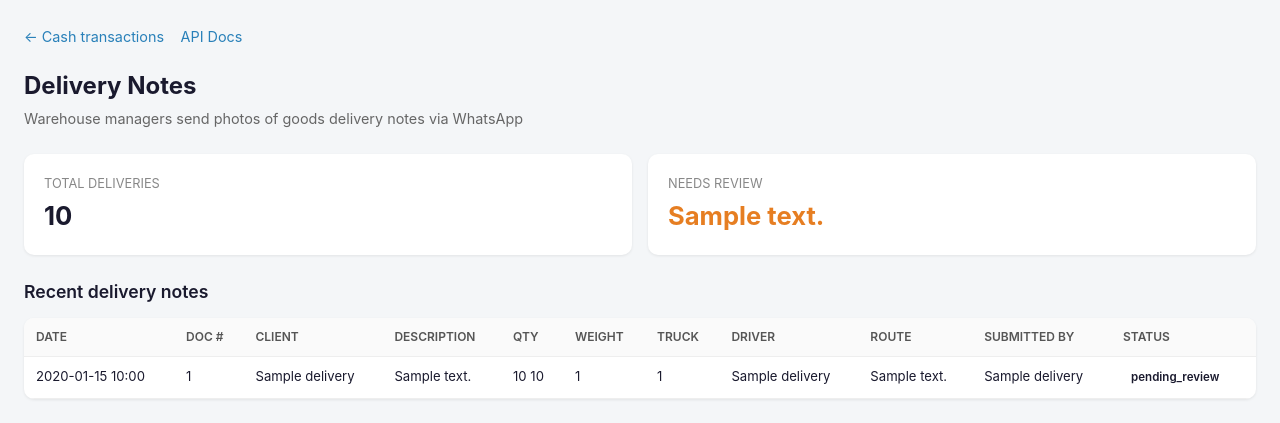
After one commit to sunilraiaiesec-ops/whatsapp-accounting, a FastAPI app: template templates/deliveries.html in a window 1280 px wide. The commit adds this page. Shown: the top 423 px of the page. Run offline with FastAPI, Linux system fonts and the light colour scheme; the template is opened without the code that fills it: most values are stand-ins (such as "Sample title", 1, 10 or a date in 2020); some libraries are stand-ins or nearby versions.

Commit message:
Add delivery note photo extraction with Gemini

```diff
--- a/main.py
+++ b/main.py
@@ -16,10 +16,13 @@ from db import (
     message_exists,
     normalize_phone,
 )
+from delivery_extractor import delivery_status, extract_delivery_note
 from models import EmployeeInput, EmployeeUpdate, MessageInput
 from parser import parse_message, transaction_status
 from whatsapp_client import (
+    download_whatsapp_media,
     format_confirmation,
+    format_delivery_confirmation,
     format_unauthorized_reply,
     send_whatsapp_text,
 )
@@ -37,7 +40,7 @@ async def lifespan(app: FastAPI):
 app = FastAPI(title="WhatsApp Accounting", lifespan=lifespan)
 
 
-PARSER_VERSION = "v2-million-names"
+PARSER_VERSION = "v3-delivery-photos"
 
 
 @app.get("/")
@@ -48,6 +51,7 @@ def home():
         "database": "connected",
         "stage": "1-team-pilot",
         "parser_version": PARSER_VERSION,
+        "features": ["text_transactions", "delivery_note_photos"],
     }
 
 
@@ -139,8 +143,8 @@ async def whatsapp_webhook(request: Request):
         value = data["entry"][0]["changes"][0]["value"]
         message = value["messages"][0]
         sender = message["from"]
-        message_text = message["text"]["body"]
         whatsapp_message_id = message.get("id")
+        message_type = message.get("type")
     except (KeyError, IndexError, TypeError):
         return {"status": "ignored"}
 
@@ -152,9 +156,28 @@ async def whatsapp_webhook(request: Request):
         await send_whatsapp_text(sender, format_unauthorized_reply())
         return {"status": "rejected_unregistered_sender", "sender": sender}
 
+    if message_type == "text":
+        return await _handle_text_message(
+            sender, message["text"]["body"], whatsapp_message_id, employee
+        )
+
+    if message_type == "image":
+        image = message.get("image", {})
+        return await _handle_image_message(
+            sender,
+            image.get("id"),
+            image.get("mime_type", "image/jpeg"),
+            image.get("caption"),
+            whatsapp_message_id,
+            employee,
+        )
+
+    return {"status": "ignored", "reason": f"unsupported_type_{message_type}"}
+
+
+async def _handle_text_message(sender, message_text, whatsapp_message_id, employee):
     parsed = parse_message(message_text)
     status = transaction_status(parsed)
-
     raw_data = {"from_user": sender, "text": message_text}
 
     conn = get_db_connection()
@@ -201,22 +224,130 @@ async def whatsapp_webhook(request: Request):
         ),
     )
     transaction_id = cur.fetchone()[0]
-
     conn.commit()
     cur.close()
     conn.close()
 
-    employee_name = employee["name"]
-    reply = format_confirmation(parsed, employee_name, status)
+    reply = format_confirmation(parsed, employee["name"], status)
     replied = await send_whatsapp_text(sender, reply)
 
     return {
         "status": "received_and_saved",
+        "kind": "transaction",
         "message_id": message_id,
         "transaction_id": transaction_id,
         "review_status": status,
         "whatsapp_reply_sent": replied,
         **parsed,
+    }
+
+
+async def _handle_image_message(
+    sender, media_id, mime_type, caption, whatsapp_message_id, employee
+):
+    if not media_id:
+        return {"status": "ignored", "reason": "missing_media_id"}
+
+    try:
+        image_bytes, mime_type = await download_whatsapp_media(media_id)
+        fields, extraction_raw = await extract_delivery_note(
+            image_bytes, mime_type, caption
+        )
+    except Exception as exc:
+        fields = {key: None for key in [
+            "document_number", "document_type", "route_note", "client_name",
+            "delivery_date", "description", "quantity", "quantity_unit",
+            "unit_weight", "total_weight", "truck_number", "driver_name",
+            "driver_phone", "driver_id_number", "transporter", "delivered_at",
+        ]}
+        extraction_raw = {"error": str(exc)}
+        status = "pending_review"
+    else:
+        status = delivery_status(fields)
+
+    message_text = caption or "[delivery note photo]"
+    raw_data = {
+        "from_user": sender,
+        "type": "image",
+        "media_id": media_id,
+        "caption": caption,
+    }
+
+    conn = get_db_connection()
+    cur = conn.cursor()
+
+    cur.execute(
+        """
+        INSERT INTO messages
+        (business_id, source, sender, message_text, raw_data, whatsapp_message_id)
+        VALUES (%s, %s, %s, %s, %s, %s)
+        RETURNING id;
+        """,
+        (
+            DEFAULT_BUSINESS_ID,
+            "whatsapp",
+            sender,
+            message_text,
+            json.dumps(raw_data),
+            whatsapp_message_id,
+        ),
+    )
+    message_id = cur.fetchone()[0]
+
+    cur.execute(
+        """
+        INSERT INTO delivery_notes
+        (business_id, employee_id, sender, whatsapp_message_id, whatsapp_media_id,
+         document_number, document_type, route_note, client_name, delivery_date,
+         description, quantity, quantity_unit, unit_weight, total_weight,
+         truck_number, driver_name, driver_phone, driver_id_number,
+         transporter, delivered_at, status, extraction_raw)
+        VALUES (%s, %s, %s, %s, %s, %s, %s, %s, %s, %s, %s, %s, %s, %s, %s,
+                %s, %s, %s, %s, %s, %s, %s, %s)
+        RETURNING id;
+        """,
+        (
+            DEFAULT_BUSINESS_ID,
+            employee["id"],
+            sender,
+            whatsapp_message_id,
+            media_id,
+            fields.get("document_number"),
+            fields.get("document_type"),
+            fields.get("route_note"),
+            fields.get("client_name"),
+            fields.get("delivery_date"),
+            fields.get("description"),
+            fields.get("quantity"),
+            fields.get("quantity_unit"),
+            fields.get("unit_weight"),
+            fields.get("total_weight"),
+            fields.get("truck_number"),
+            fields.get("driver_name"),
+            fields.get("driver_phone"),
+            fields.get("driver_id_number"),
+            fields.get("transporter"),
+            fields.get("delivered_at"),
+            status,
+            json.dumps(extraction_raw),
+        ),
+    )
+    delivery_id = cur.fetchone()[0]
+    conn.commit()
+    cur.close()
+    conn.close()
+
+    reply = format_delivery_confirmation(fields, employee["name"], status)
+    replied = await send_whatsapp_text(sender, reply)
+
+    return {
+        "status": "received_and_saved",
+        "kind": "delivery_note",
+        "message_id": message_id,
+        "delivery_id": delivery_id,
+        "review_status": status,
+        "whatsapp_reply_sent": replied,
+        **fields,
     }
 
 
@@ -644,6 +775,99 @@ def confirm_transaction(transaction_id: int):
     return {"status": "confirmed", "transaction_id": transaction_id}
 
 
+@app.get("/delivery-notes")
+def list_delivery_notes():
+    conn = get_db_connection()
+    cur = conn.cursor(cursor_factory=psycopg2.extras.RealDictCursor)
+    cur.execute(
+        """
+        SELECT
+            d.id, d.document_number, d.document_type, d.route_note,
+            d.client_name, d.delivery_date, d.description, d.quantity,
+            d.quantity_unit, d.unit_weight, d.total_weight, d.truck_number,
+            d.driver_name, d.driver_phone, d.driver_id_number, d.transporter,
+            d.delivered_at, d.status, d.created_at,
+            e.name AS employee_name
+        FROM delivery_notes d
+        LEFT JOIN employees e ON e.id = d.employee_id
+        WHERE d.business_id = %s
+        ORDER BY d.id DESC;
+        """,
+        (DEFAULT_BUSINESS_ID,),
+    )
+    rows = cur.fetchall()
+    cur.close()
+    conn.close()
+
+    return [
+        {
+            "id": row["id"],
+            "document_number": row["document_number"],
+            "document_type": row["document_type"],
+            "route_note": row["route_note"],
+            "client_name": row["client_name"],
+            "delivery_date": row["delivery_date"],
+            "description": row["description"],
+            "quantity": row["quantity"],
+            "quantity_unit": row["quantity_unit"],
+            "unit_weight": row["unit_weight"],
+            "total_weight": row["total_weight"],
+            "truck_number": row["truck_number"],
+            "driver_name": row["driver_name"],
+            "driver_phone": row["driver_phone"],
+            "driver_id_number": row["driver_id_number"],
+            "transporter": row["transporter"],
+            "delivered_at": row["delivered_at"],
+            "status": row["status"],
+            "employee_name": row["employee_name"],
+            "created_at": str(row["created_at"]),
+        }
+        for row in rows
+    ]
+
+
+@app.get("/deliveries", response_class=HTMLResponse)
+def deliveries_dashboard(request: Request):
+    conn = get_db_connection()
+    cur = conn.cursor(cursor_factory=psycopg2.extras.RealDictCursor)
+
+    cur.execute(
+        """
+        SELECT COUNT(*) AS total,
+               COALESCE(SUM(CASE WHEN status = 'pending_review' THEN 1 ELSE 0 END), 0) AS pending_review
+        FROM delivery_notes
+        WHERE business_id = %s;
+        """,
+        (DEFAULT_BUSINESS_ID,),
+    )
+    summary = cur.fetchone()
+
+    cur.execute(
+        """
+        SELECT
+            d.id, d.document_number, d.client_name, d.delivery_date,
+            d.description, d.quantity, d.quantity_unit, d.total_weight,
+            d.truck_number, d.driver_name, d.route_note, d.status,
+            d.created_at, e.name AS employee_name
+        FROM delivery_notes d
+        LEFT JOIN employees e ON e.id = d.employee_id
+        WHERE d.business_id = %s
+        ORDER BY d.id DESC
+        LIMIT 100;
+        """,
+        (DEFAULT_BUSINESS_ID,),
+    )
+    deliveries = cur.fetchall()
+    cur.close()
+    conn.close()
+
+    return templates.TemplateResponse(
+        request,
+        "deliveries.html",
+        {"summary": summary, "deliveries": deliveries},
+    )
+
+
 @app.get("/dashboard", response_class=HTMLResponse)
 def dashboard(request: Request, employee_id: Optional[int] = None):
     conn = get_db_connection()
--- a/templates/dashboard.html
+++ b/templates/dashboard.html
@@ -114,6 +114,7 @@
         {% endfor %}
       </select>
     </form>
+    <a class="btn" href="/deliveries">Delivery notes</a>
     <a class="btn" href="/docs">API Docs</a>
   </div>
 
--- /dev/null
+++ b/templates/deliveries.html
@@ -0,0 +1,131 @@
+<!DOCTYPE html>
+<html lang="en">
+<head>
+  <meta charset="UTF-8">
+  <meta name="viewport" content="width=device-width, initial-scale=1.0">
+  <title>Delivery Notes — WhatsApp Accounting</title>
+  <style>
+    * { box-sizing: border-box; margin: 0; padding: 0; }
+    body {
+      font-family: -apple-system, BlinkMacSystemFont, "Segoe UI", Roboto, sans-serif;
+      background: #f4f6f8;
+      color: #1a1a2e;
+      padding: 24px;
+      line-height: 1.5;
+    }
+    h1 { font-size: 1.5rem; margin-bottom: 4px; }
+    .subtitle { color: #666; margin-bottom: 24px; font-size: 0.9rem; }
+    .nav { margin-bottom: 20px; }
+    .nav a {
+      margin-right: 12px;
+      color: #2980b9;
+      text-decoration: none;
+      font-size: 0.9rem;
+    }
+    .cards {
+      display: grid;
+      grid-template-columns: repeat(auto-fit, minmax(180px, 1fr));
+      gap: 16px;
+      margin-bottom: 24px;
+    }
+    .card {
+      background: #fff;
+      border-radius: 10px;
+      padding: 20px;
+      box-shadow: 0 1px 3px rgba(0,0,0,0.08);
+    }
+    .card .label { font-size: 0.8rem; color: #888; text-transform: uppercase; }
+    .card .value { font-size: 1.6rem; font-weight: 700; margin-top: 4px; }
+    .card.warning .value { color: #e67e22; }
+    table {
+      width: 100%;
+      border-collapse: collapse;
+      background: #fff;
+      border-radius: 10px;
+      overflow: hidden;
+      box-shadow: 0 1px 3px rgba(0,0,0,0.08);
+      font-size: 0.82rem;
+    }
+    th, td { padding: 10px 12px; text-align: left; border-bottom: 1px solid #eee; vertical-align: top; }
+    th { background: #fafafa; font-weight: 600; color: #555; font-size: 0.75rem; text-transform: uppercase; }
+    .badge {
+      display: inline-block;
+      padding: 2px 8px;
+      border-radius: 12px;
+      font-size: 0.72rem;
+      font-weight: 600;
+    }
+    .badge.confirmed { background: #e8f8ef; color: #27ae60; }
+    .badge.pending { background: #fef5e7; color: #e67e22; }
+    .empty { text-align: center; padding: 40px; color: #999; background: #fff; border-radius: 10px; }
+    .section-title { font-size: 1.1rem; margin-bottom: 12px; font-weight: 600; }
+  </style>
+</head>
+<body>
+  <div class="nav">
+    <a href="/dashboard">← Cash transactions</a>
+    <a href="/docs">API Docs</a>
+  </div>
+
+  <h1>Delivery Notes</h1>
+  <p class="subtitle">Warehouse managers send photos of goods delivery notes via WhatsApp</p>
+
+  <div class="cards">
+    <div class="card">
+      <div class="label">Total deliveries</div>
+      <div class="value">{{ summary.total }}</div>
+    </div>
+    <div class="card warning">
+      <div class="label">Needs review</div>
+      <div class="value">{{ summary.pending_review }}</div>
+    </div>
+  </div>
+
+  <div class="section-title">Recent delivery notes</div>
+
+  {% if deliveries %}
+  <table>
+    <thead>
+      <tr>
+        <th>Date</th>
+        <th>Doc #</th>
+        <th>Client</th>
+        <th>Description</th>
+        <th>Qty</th>
+        <th>Weight</th>
+        <th>Truck</th>
+        <th>Driver</th>
+        <th>Route</th>
+        <th>Submitted by</th>
+        <th>Status</th>
+      </tr>
+    </thead>
+    <tbody>
+      {% for d in deliveries %}
+      <tr>
+        <td>{{ d.created_at.strftime("%Y-%m-%d %H:%M") if d.created_at else "" }}</td>
+        <td>{{ d.document_number or "—" }}</td>
+        <td>{{ d.client_name or "—" }}</td>
+        <td>{{ d.description or "—" }}</td>
+        <td>
+          {% if d.quantity %}{{ "{:,}".format(d.quantity) }}{% else %}—{% endif %}
+          {% if d.quantity_unit %} {{ d.quantity_unit }}{% endif %}
+        </td>
+        <td>{{ d.total_weight or d.unit_weight or "—" }}</td>
+        <td>{{ d.truck_number or "—" }}</td>
+        <td>{{ d.driver_name or "—" }}</td>
+        <td>{{ d.route_note or "—" }}</td>
+        <td>{{ d.employee_name or "—" }}</td>
+        <td><span class="badge {{ d.status }}">{{ d.status }}</span></td>
+      </tr>
+      {% endfor %}
+    </tbody>
+  </table>
+  {% else %}
+  <div class="empty">
+    No delivery notes yet.<br><br>
+    Hassan or Ameet: send a <strong>photo</strong> of the goods delivery note to the business WhatsApp number.
+  </div>
+  {% endif %}
+</body>
+</html>
```
Also changed, not shown: db.py (+30 -0 lines), delivery_extractor.py (added, +142 -0 lines), whatsapp_client.py (+41 -0 lines), 1 other file.
